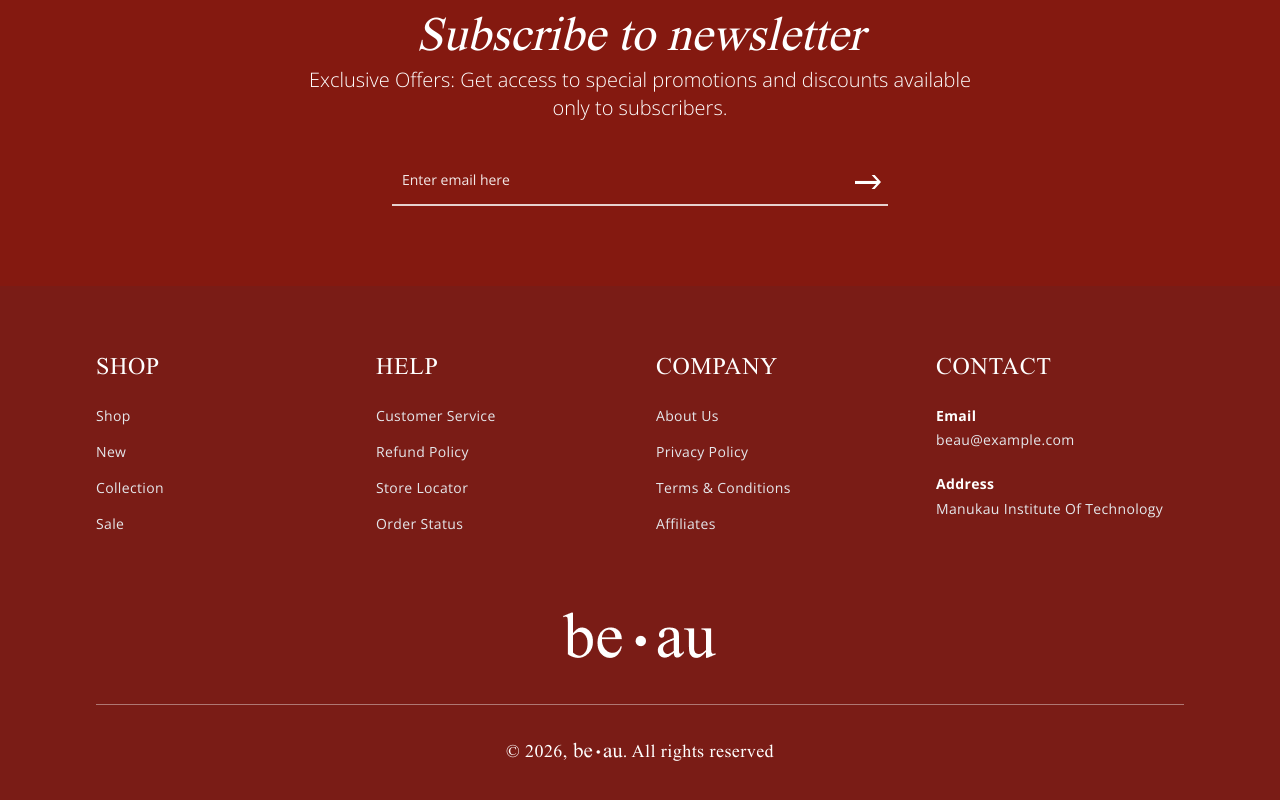
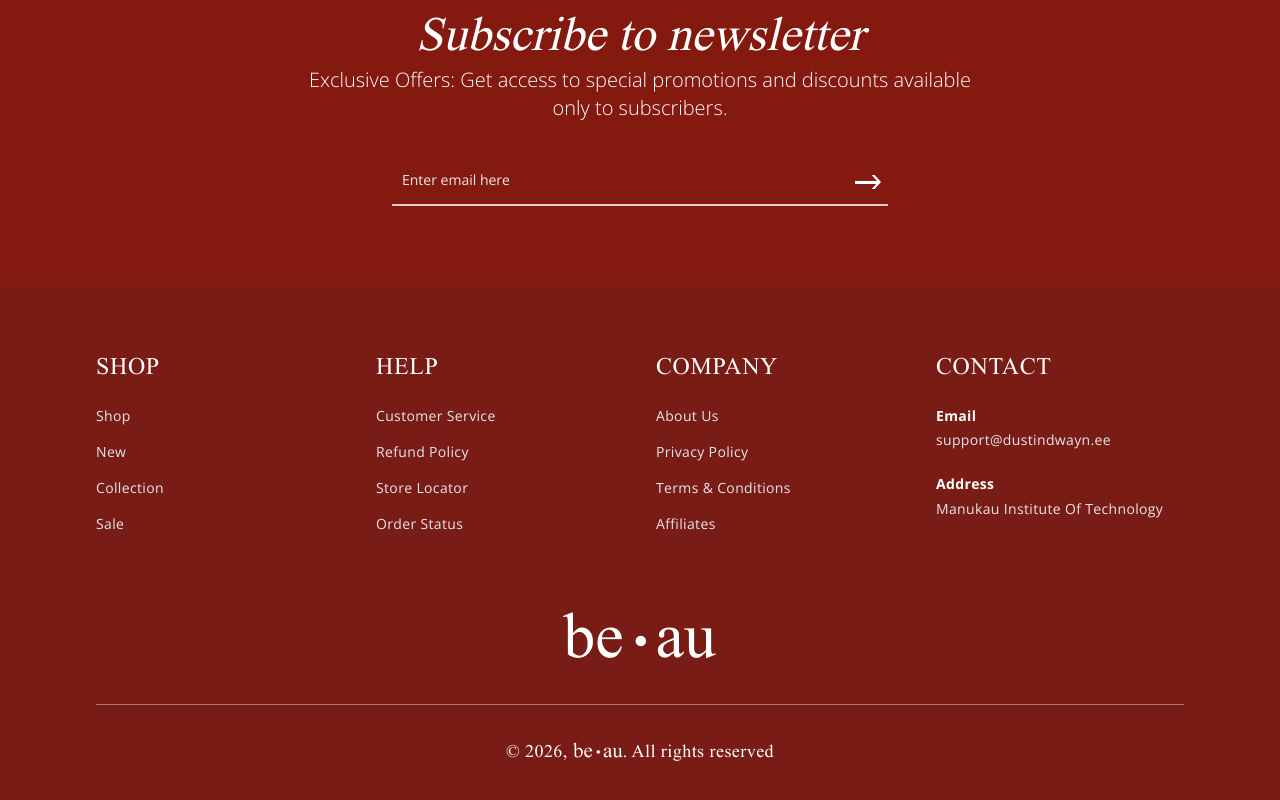
Before and after one commit to d-ustindwayne/beau, a React (Vite) app: page / in a window 1280 px wide. Shown: the part 3825-4625 px from the top of the page. Built offline with nearby package versions, Linux system fonts and the light colour scheme; no server answers.

Commit message:
Move beau emails to dustindwayn.ee with support, affiliates and privacy addresses

```diff
--- a/jinny-worker/src/index.ts
+++ b/jinny-worker/src/index.ts
@@ -108,7 +108,7 @@ You're the customer's lippie-obsessed bestie: a confident, bubbly Gen Z it-girl
 - Delivery is FREE.
 - Payment is card only, at checkout. This is a demo store, so no real payment is ever taken.
 - Help pages: Customer Service (FAQs), Order Status (track an order with its order number and email), Store Locator (boutiques in Auckland, Wellington and Christchurch; the flagship is in Manukau), Refund Policy (30-day returns on unopened products, one-time shade exchange within 14 days), Collections, Sale (shades under $25 and $55) and the Shade Finder quiz (four questions that match someone to a shade; suggest it when someone is unsure).
-- Contact: email beau@example.com. Address: Manukau Institute of Technology. Customer support is available 24/7 through the Contact page.
+- Contact: customer support at support@dustindwayn.ee, affiliate questions at affiliates@dustindwayn.ee, privacy requests at privacy@dustindwayn.ee. Address: Manukau Institute of Technology. Customer support is available 24/7 through the Contact page.
 - Affiliate programme: Join (apply to the exclusive affiliate collective), Advertise (share your unique link with premium brand imagery) and Earn (commission on every purchase you drive). To join, fill in the application form (navigate to affiliate_apply). Affiliate support is through the Contact page.
 - Newsletter: subscribe at the bottom of the home or contact page for exclusive offers.
 - About: be•au was born to strip away the noise of the beauty industry and return to pure, intentional design, crafting cosmetics as objects of desire. Vision: elevate everyday beauty into an architectural art form. Mission: premium cosmetics in precisely engineered geometric silhouettes.
--- a/src/components/Footer.tsx
+++ b/src/components/Footer.tsx
@@ -2,6 +2,7 @@ import type { JSX } from "react";
 import logo from "/assets/brand/beau-logo.png";
 import beautext from "/assets/brand/beau-logo.png";
 import { Link } from "react-router-dom";
+import { EMAILS } from "../constants";
 
 const linkClass = "underline-offset-4 decoration-sand hover:text-white hover:underline transition";
 
@@ -49,8 +50,8 @@ export default function Footer(): JSX.Element {
             <div className="space-y-6 text-gray-200 text-sm font-sans tracking-wide">
               <div>
                 <p className="font-bold text-white mb-1">Email</p>
-                <a href="mailto:beau@example.com" className={linkClass}>
-                  beau@example.com
+                <a href={`mailto:${EMAILS.support}`} className={linkClass}>
+                  {EMAILS.support}
                 </a>
               </div>
               <div>
--- a/src/constants.tsx
+++ b/src/constants.tsx
@@ -10,6 +10,13 @@ export const SplideClass: object = {
     next: 'splide__arrow--next sm:!right-10 !right-7',
     pagination: 'splide__pagination gap-2',
 }
+
+/** beau's mailboxes, one per purpose. Jinny's copy lives in jinny-worker/src/index.ts. */
+export const EMAILS = {
+    support: "support@dustindwayn.ee",
+    affiliates: "affiliates@dustindwayn.ee",
+    privacy: "privacy@dustindwayn.ee",
+} as const;
 
 export const breakpoints: Record<bp, number> = {
   'sm': 640,
--- a/src/jinny.ts
+++ b/src/jinny.ts
@@ -1,7 +1,7 @@
 import productList from "./productList.json";
 import orderList from "./orderList.json";
 import { Cart } from "./cartData.tsx";
-import { dollarFormatter, formatCategory } from "./constants";
+import { dollarFormatter, EMAILS, formatCategory } from "./constants";
 import type { ProductList } from "./types";
 
 /* ---------- Types ---------- */
@@ -311,8 +311,8 @@ async function offlineReply(history: JinnyMessage[], navigate: NavigateFn): Prom
 
     if (/deliver|shipping|ship/.test(text)) return reply("Delivery is **free** on every order.");
     if (/gst|tax/.test(text)) return reply("All our prices are in NZD and already include 15% GST.");
-    if (/contact|email|support|address/.test(text)) return reply("You can reach us at **beau@example.com**, or through the Contact page. Our support team is here 24/7.");
-    if (/affiliate|partner|commission/.test(text)) return reply("Our affiliate collective lets you **Join**, **Advertise** with our brand imagery, and **Earn** commission on every purchase you drive. Apply through the form on our Affiliate page.");
+    if (/contact|email|support|address/.test(text)) return reply(`You can reach us at **${EMAILS.support}**, or through the Contact page. Our support team is here 24/7.`);
+    if (/affiliate|partner|commission/.test(text)) return reply(`Our affiliate collective lets you **Join**, **Advertise** with our brand imagery, and **Earn** commission on every purchase you drive. Apply through the form on our Affiliate page, or email **${EMAILS.affiliates}**.`);
 
     const finish = ["matte", "satin", "glossy"].find((f) => text.includes(f));
     const priceMatch = text.match(/(under|below|less than|max)\s*\$?(\d+)/);
--- a/src/orderList.json
+++ b/src/orderList.json
@@ -1,7 +1,7 @@
 [
     {
         "number": "BEAU-1024",
-        "email": "ava@example.com",
+        "email": "ava@dustindwayn.ee",
         "courier": "NZ Post",
         "tracking": "NZ7392018845",
         "deliverTo": "Ponsonby, Auckland",
@@ -19,7 +19,7 @@
     },
     {
         "number": "BEAU-1025",
-        "email": "liam@example.com",
+        "email": "liam@dustindwayn.ee",
         "courier": "NZ Post",
         "tracking": null,
         "deliverTo": "Te Aro, Wellington",
@@ -34,7 +34,7 @@
     },
     {
         "number": "BEAU-1022",
-        "email": "isla@example.com",
+        "email": "isla@dustindwayn.ee",
         "courier": "CourierPost",
         "tracking": "CP5518302291",
         "deliverTo": "Riccarton, Christchurch",
@@ -52,7 +52,7 @@
     },
     {
         "number": "BEAU-1019",
-        "email": "mia@example.com",
+        "email": "mia@dustindwayn.ee",
         "courier": "NZ Post",
         "tracking": "NZ7392011107",
         "deliverTo": "Manukau, Auckland",
@@ -71,7 +71,7 @@
     },
     {
         "number": "BEAU-1027",
-        "email": "noah@example.com",
+        "email": "noah@dustindwayn.ee",
         "courier": "NZ Post",
         "tracking": null,
         "deliverTo": "Newmarket, Auckland",
--- a/src/pages/Contact.tsx
+++ b/src/pages/Contact.tsx
@@ -4,7 +4,7 @@ import HeroHeading from "../components/HeroHeading";
 import FloatingInput from "../components/FloatingInput";
 import Newsletter from "../components/Newsletter";
 import heroUrl from "/assets/hero/default-hero.webp";
-import { ButtonDesign, FieldControl, FieldLabel, FieldWrapper } from "../constants";
+import { ButtonDesign, EMAILS, FieldControl, FieldLabel, FieldWrapper } from "../constants";
 
 const MESSAGE_LIMIT = 500;
 
@@ -53,10 +53,12 @@ export default function Contact(): JSX.Element {
                 <div className="flex flex-col gap-2 p-6 md:p-8 bg-white border border-black/10">
                     <h3 className="font-serif font-bold lg:text-3xl text-2xl">Customer Support</h3>
                     <p className="font-sans md:text-xl text-lg leading-snug">Have questions about your order, account, or services? Our dedicated support team is here to help you 24/7. Reach out anytime, and we will get back to you as quickly as possible.</p>
+                    <a href={`mailto:${EMAILS.support}`} className="font-sans md:text-xl text-lg text-beau font-semibold underline underline-offset-4 w-fit">{EMAILS.support}</a>
                 </div>
                 <div className="flex flex-col gap-2 p-6 md:p-8 bg-white border border-black/10">
                     <h3 className="font-serif font-bold lg:text-3xl text-2xl">Affiliate Support</h3>
                     <p className="font-sans md:text-xl text-lg leading-snug">Need assistance with your affiliate links, tracking, or payouts? Contact our partnership team for direct support, marketing materials, and optimization tips to help maximize your earnings.</p>
+                    <a href={`mailto:${EMAILS.affiliates}`} className="font-sans md:text-xl text-lg text-beau font-semibold underline underline-offset-4 w-fit">{EMAILS.affiliates}</a>
                 </div>
                 <nav aria-label="Quick help" className="grid sm:grid-cols-3 gap-3 font-sans">
                     {[
--- a/src/pages/PrivacyPolicy.tsx
+++ b/src/pages/PrivacyPolicy.tsx
@@ -2,6 +2,7 @@ import { type JSX } from "react";
 import BrandName from "../components/BrandName";
 import { Link } from "react-router-dom";
 import LegalPage, { type LegalSection } from "../components/LegalPage";
+import { EMAILS } from "../constants";
 
 const sections: LegalSection[] = [
     {
@@ -41,7 +42,7 @@ const sections: LegalSection[] = [
     },
     {
         id: "your-rights", title: "Your rights", body: <>
-            <p>You can ask to see or correct the personal information we hold about you at any time. Just <Link to="/contact">contact us</Link>. If you're not happy with how we've handled your information, you can contact the Office of the Privacy Commissioner.</p>
+            <p>You can ask to see or correct the personal information we hold about you at any time. Just email <a href={`mailto:${EMAILS.privacy}`}>{EMAILS.privacy}</a> or <Link to="/contact">contact us</Link>. If you're not happy with how we've handled your information, you can contact the Office of the Privacy Commissioner.</p>
         </>,
     },
     {
```
Also changed, not shown: 1 other file (tests, documents, lock files or other folders).
